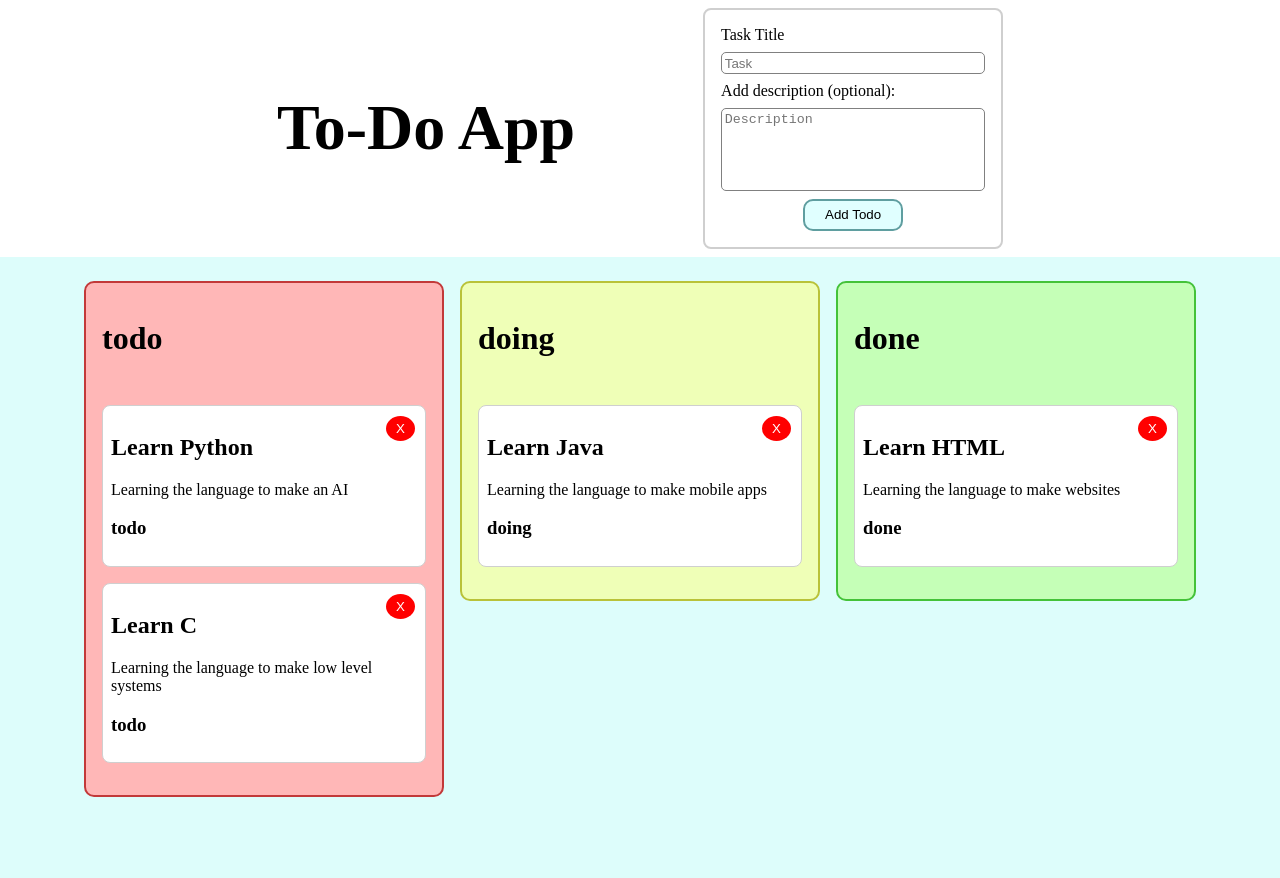
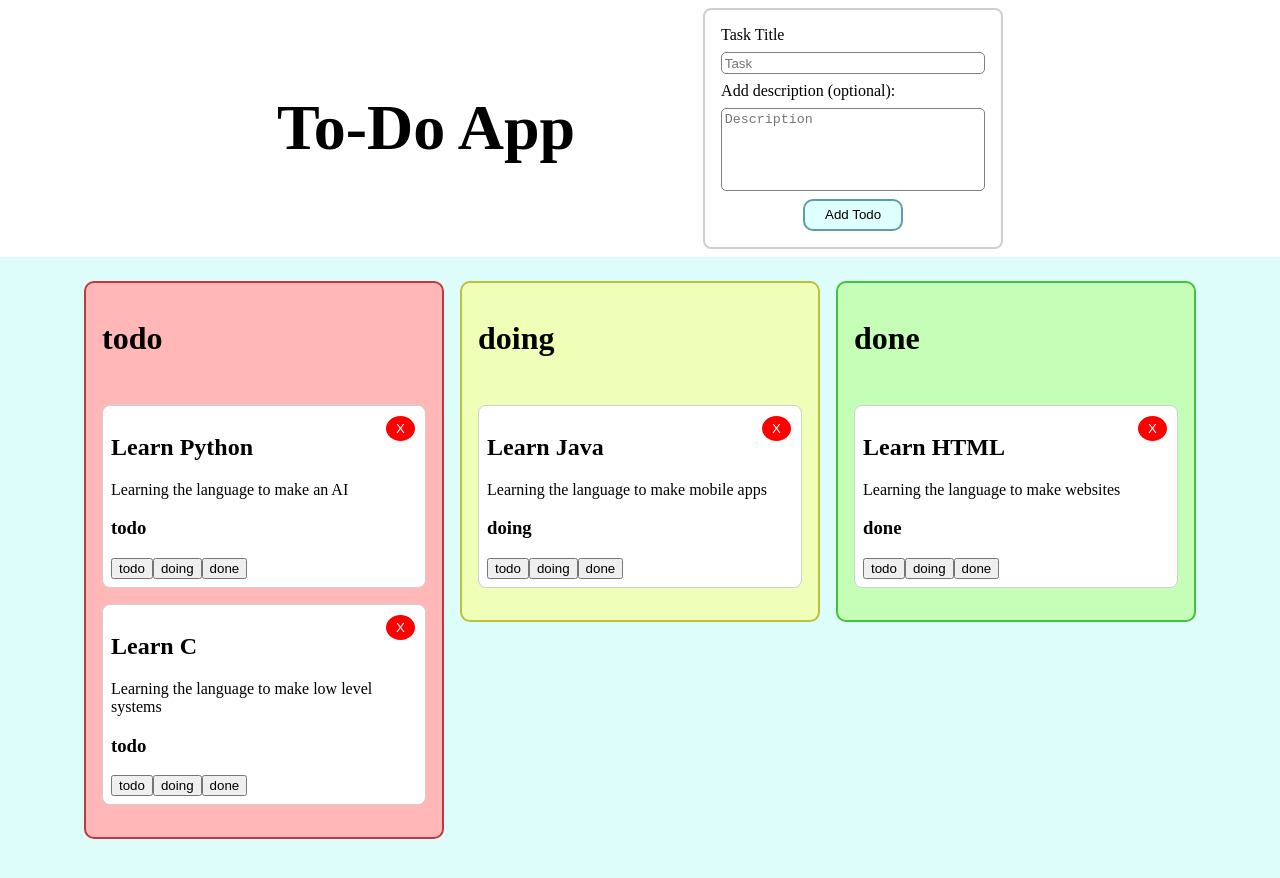
Before and after one commit to NetHunTech/grab-and-drag-to-do-app, a React (Vite) app: page / in a window 1280 px wide. Shown: the top 878 px of the page. Built offline with nearby package versions, Linux system fonts and the light colour scheme.

Commit message:
feat: implement todo status movement

```diff
--- a/src/components/TodoBoard/TodoBoard.tsx
+++ b/src/components/TodoBoard/TodoBoard.tsx
@@ -15,6 +15,12 @@ export default function Board() {
     setTodos(prev => prev.filter(task => task.id !== todoId))
   }
 
+  function moveTodo(todoId: string, newStage: Todo['stage']) {
+    setTodos(prev => prev.map(task =>
+      task.id === todoId ? {...task, stage: newStage} : task
+    ))
+  }
+
   const todo = todos.filter(task => task.stage === 'todo')
   const doing = todos.filter(task => task.stage === 'doing')
   const done = todos.filter(task => task.stage === 'done')
@@ -26,9 +32,24 @@ export default function Board() {
         <AddTodo onAddTodo={addTodo}/>
       </header>
       <main className="todo-board">
-        <Column name='todo' tasks={todo} onDelete={delTodo}/>
-        <Column name='doing' tasks={doing} onDelete={delTodo}/>
-        <Column name='done' tasks={done} onDelete={delTodo}/>
+        <Column
+          name='todo'
+          tasks={todo}
+          onDelete={delTodo}
+          onMove={moveTodo}
+        />
+        <Column
+          name='doing'
+          tasks={doing}
+          onDelete={delTodo}
+          onMove={moveTodo}
+        />
+        <Column
+          name='done'
+          tasks={done}
+          onDelete={delTodo}
+          onMove={moveTodo}
+        />
       </main>
     </>
   )
--- a/src/components/TodoBoard/TodoCard.tsx
+++ b/src/components/TodoBoard/TodoCard.tsx
@@ -1,7 +1,7 @@
 import type { TodoCardProps } from "../../types/todo"
 
 export default function Card({
-  title, description, stage, onDelete
+  id, title, description, stage, onDelete, onMove
 }: TodoCardProps) {
   return (
     <div className="card">
@@ -9,6 +9,11 @@ export default function Card({
       {description && <p>{description}</p>}
       <h3>{stage}</h3>
       <button onClick={onDelete}>X</button>
+      <div>
+        <button onClick={() => {onMove(id, 'todo')}}>todo</button>
+        <button onClick={() => {onMove(id, 'doing')}}>doing</button>
+        <button onClick={() => {onMove(id, 'done')}}>done</button>
+      </div>
     </div>
   )
 }
--- a/src/components/TodoBoard/TodoColumn.tsx
+++ b/src/components/TodoBoard/TodoColumn.tsx
@@ -1,7 +1,7 @@
 import Card from "./TodoCard"
 import type { Todo, TodoColumn } from "../../types/todo"
 
-export default function Column({ name, tasks, onDelete }: TodoColumn) {
+export default function Column({ name, tasks, onDelete, onMove }: TodoColumn) {
 
   const renderedTasks = tasks.map((task: Todo) => (
     <Card
@@ -11,6 +11,7 @@ export default function Column({ name, tasks, onDelete }: TodoColumn) {
       description={task.description}
       stage={task.stage}
       onDelete={() => onDelete(task.id)}
+      onMove={onMove}
     />
   ))
 
--- a/src/types/todo.ts
+++ b/src/types/todo.ts
@@ -9,6 +9,7 @@ type TodoColumn = {
   name: string
   tasks: Todo[]
   onDelete: (id: string) => void
+  onMove: (id: string, stage: Todo["stage"]) => void
 }
 
 type AddTodoProps = {
@@ -17,6 +18,7 @@ type AddTodoProps = {
 
 type TodoCardProps = Todo & {
   onDelete: () => void
+  onMove: (id: string, stage: Todo["stage"]) => void
 }
 
 export type { Todo, TodoColumn, AddTodoProps, TodoCardProps }
```
